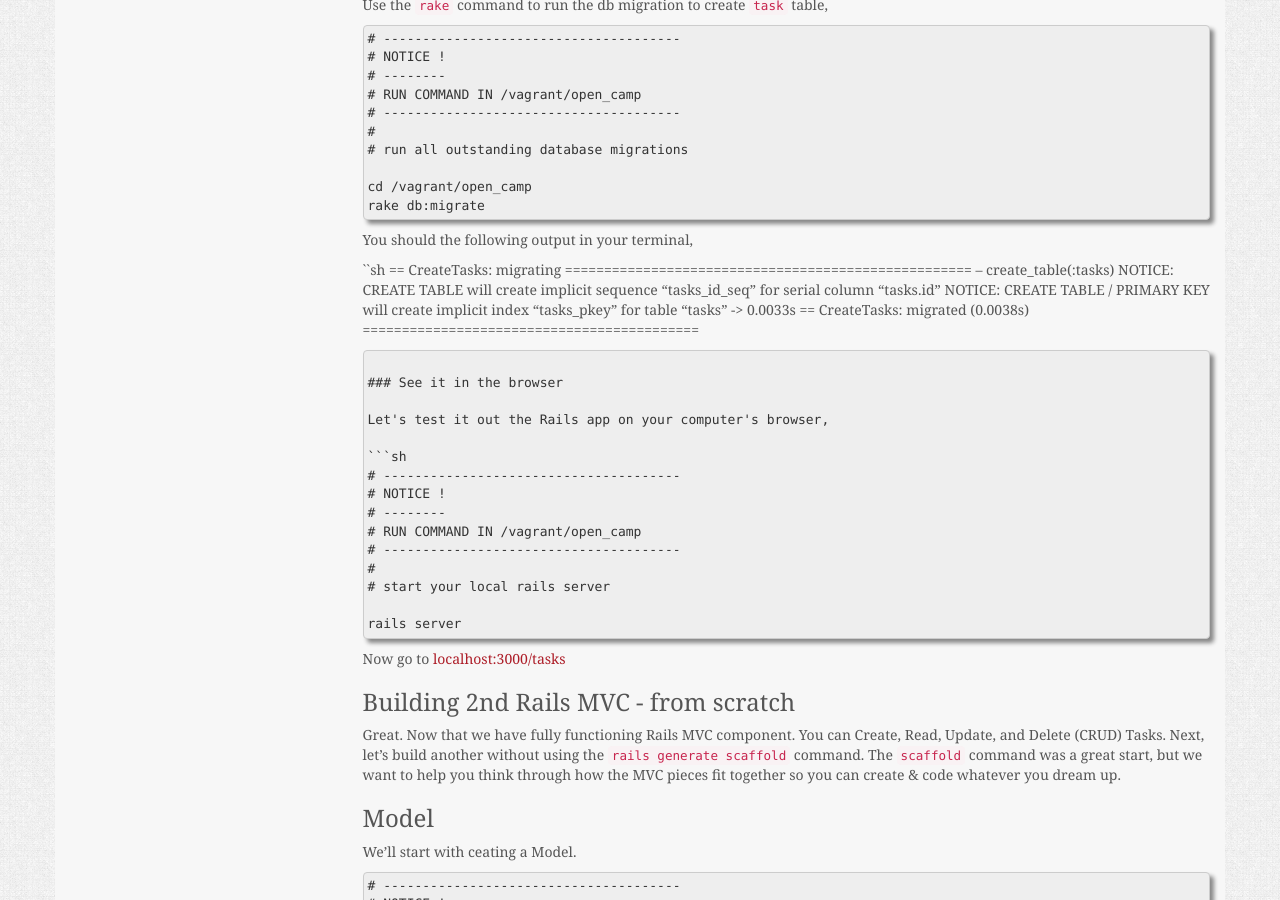
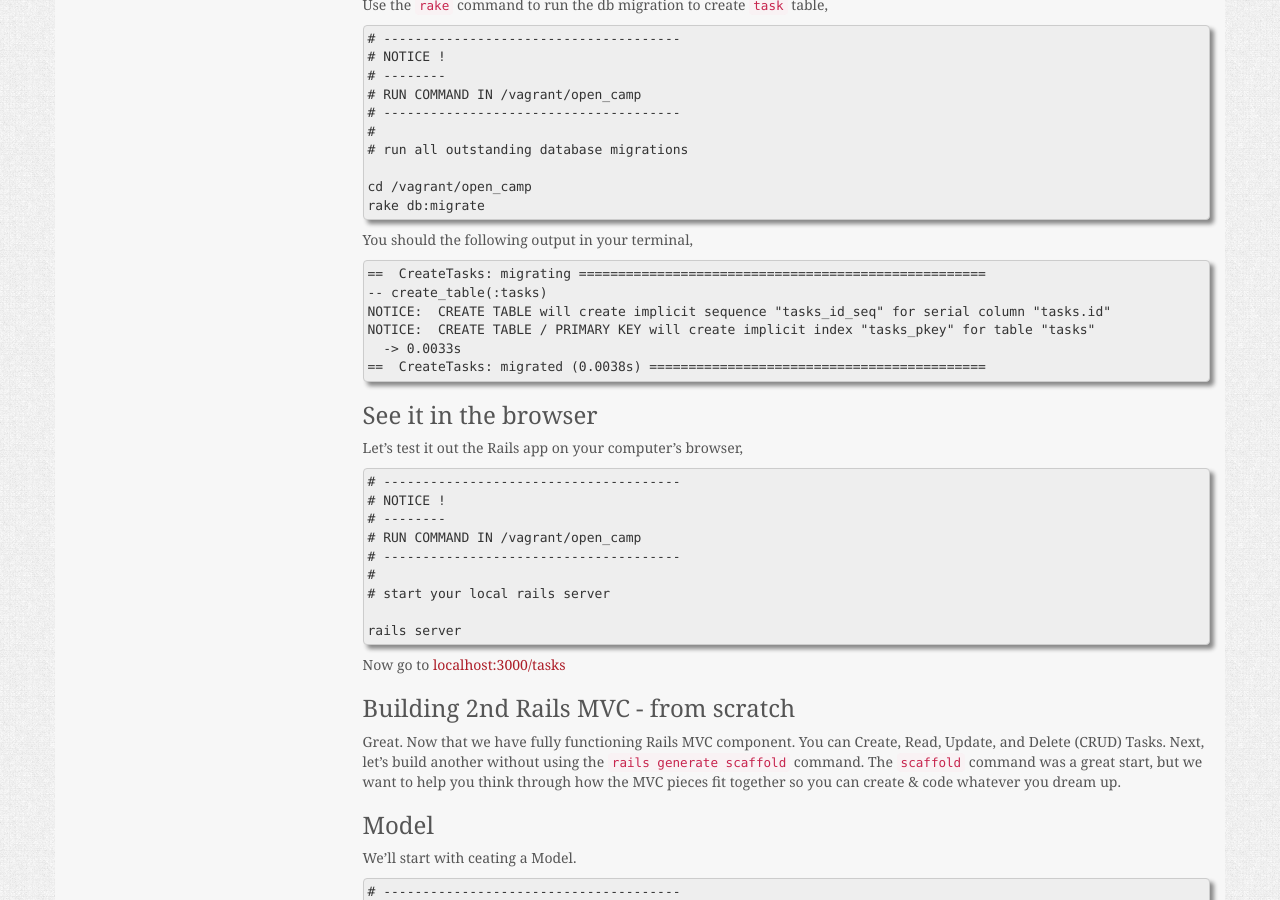
Before and after one commit to railsmn/railsmn.github.io, a Jekyll site: the page built from projects/open_camp/part1.md, in a window 1280 px wide and 900 px high, scrolled down 3785 px. Built offline with Jekyll 4.4.1, drawn with Linux system fonts in a browser that asks for light colours; Markdown is read by kramdown in place of the engine named in the settings.

Commit message:
Three ticks for code formatting

````diff
--- a/projects/open_camp/part1.md
+++ b/projects/open_camp/part1.md
@@ -239,7 +239,7 @@ rake db:migrate
 
 You should the following output in your terminal,
 
-``sh
+```sh
 ==  CreateTasks: migrating ====================================================
 -- create_table(:tasks)
 NOTICE:  CREATE TABLE will create implicit sequence "tasks_id_seq" for serial column "tasks.id"
````
